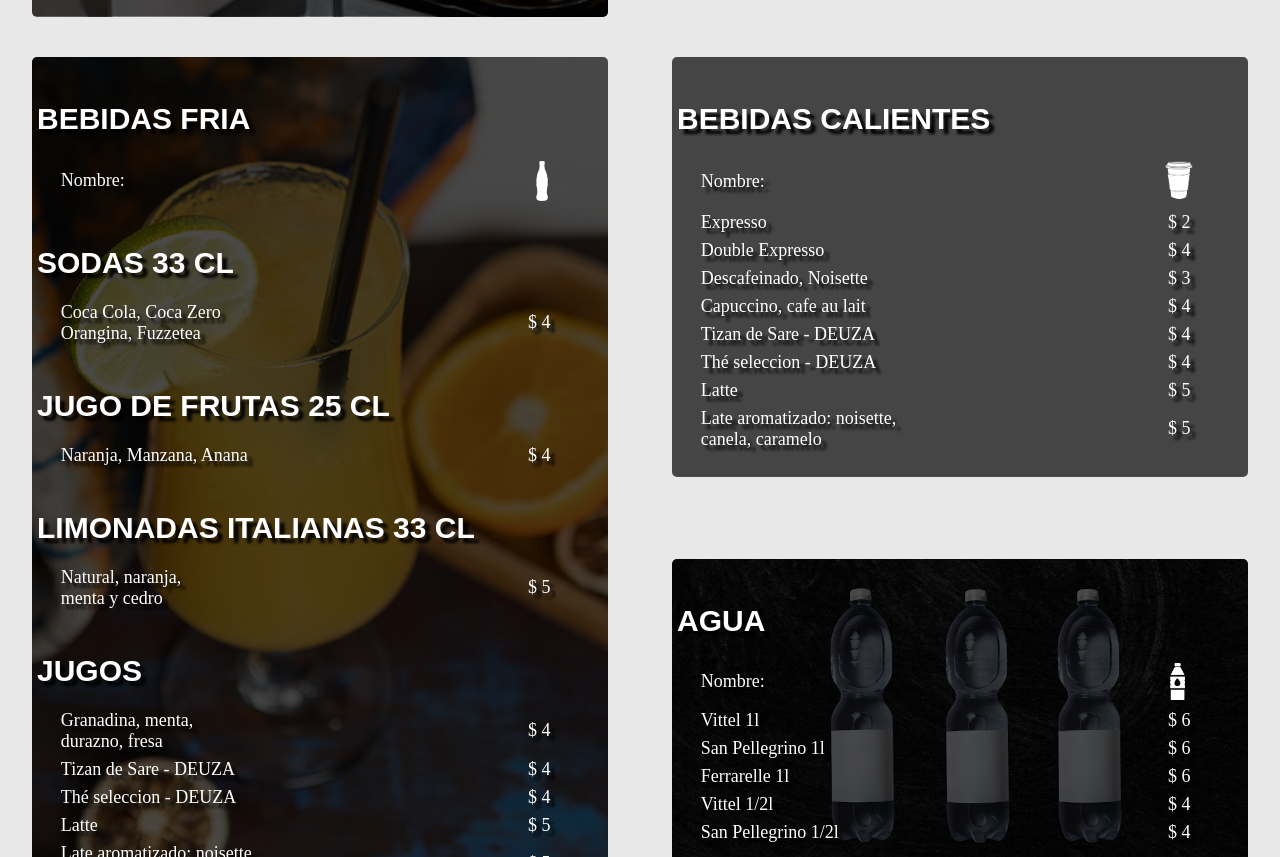
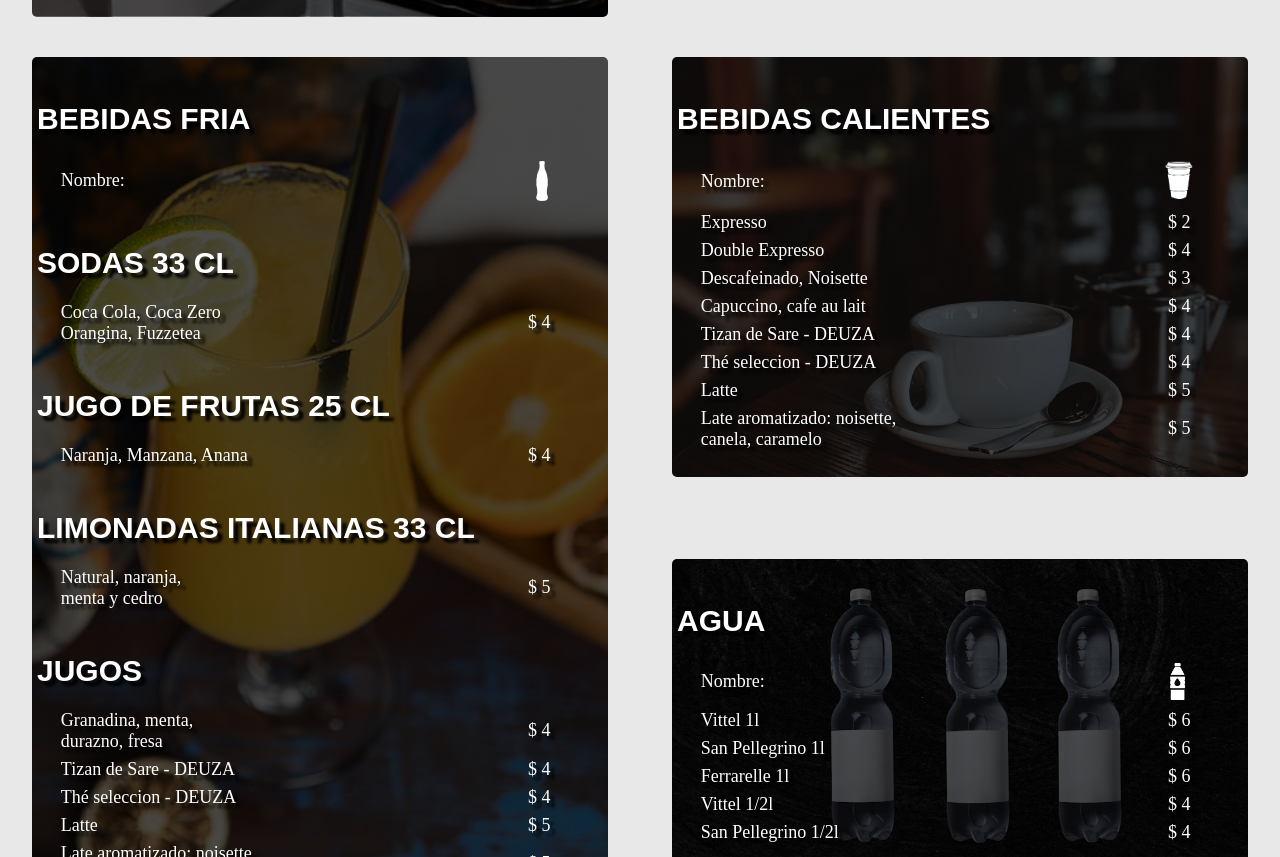
Before and after one commit to jemoeche12/Clone-Bellini, a website: page pages/vinos.html in a window 1280 px wide. Shown: the part 2756-3613 px from the top of the page. Drawn offline with Linux system fonts and the light colour scheme; files whose address does not match are found by name; a web font is replaced by a local one.

Commit message:
agregadoReadme

```diff
--- a/scss/mediaQuery/_desktop.scss
+++ b/scss/mediaQuery/_desktop.scss
@@ -510,7 +510,7 @@
       grid-area: bCal;
       height: max-content;
       background-image: linear-gradient(rgba(0, 0, 0, 0.7), rgba(0, 0, 0, 0.7)),
-        url(../assets/img/fondos/cafeFondo.webp);
+        url(../assets/img/fondos/cafeFondo.jpeg);
       object-fit: cover;
       div.titleCard {
         width: 87%;
```
Also changed, not shown: README.md, scss/style.css.
